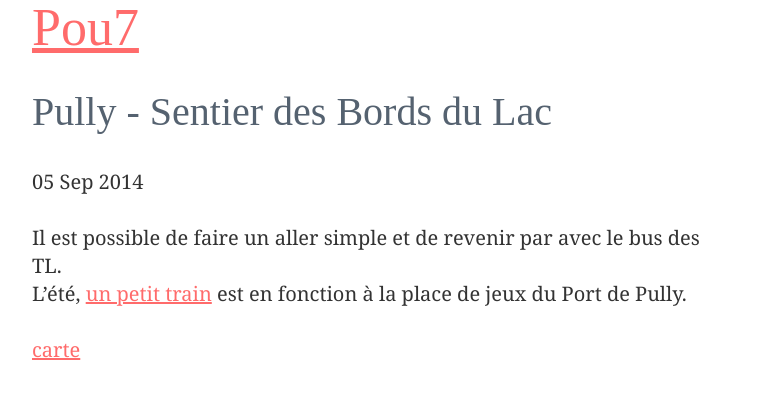
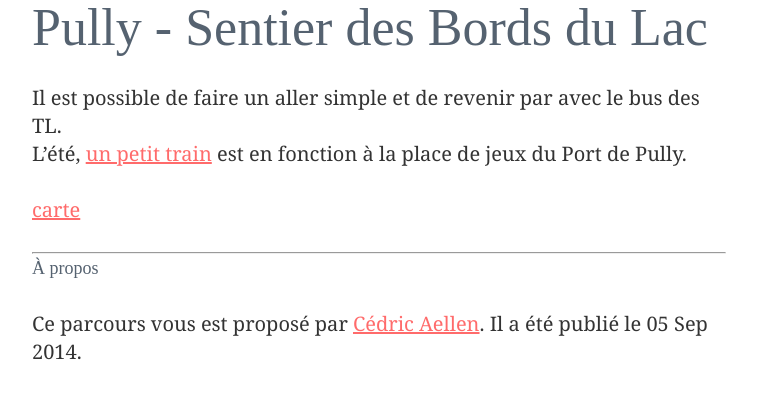
Before and after one commit to alienlebarge/pou7, a Jekyll site: the page built from _posts/2014-09-05-pully-sentier-des-bords-du-lac.md, in a window 1280 px wide. Shown: the top 399 px of the page, without its empty margins (261-1018 px from the left). Built offline with Jekyll 4.4.1, drawn with Linux system fonts in a browser that asks for light colours.

Commit message:
basic post header and footer

```diff
--- a/_layouts/default.html
+++ b/_layouts/default.html
@@ -19,10 +19,6 @@
 
   <div class="container">
 
-    <header>
-      <h1><a href="/">{{ site.name }}</a></h1>
-    </header>
-
     {{ content }}
 
   </div><!-- /container -->
--- a/_layouts/post.html
+++ b/_layouts/post.html
@@ -1,9 +1,19 @@
 ---
 layout: default
 ---
-<h2>{{ page.title }}</h2>
-<p>{{ page.date | date_to_string }}</p>
+<article>
 
-<div>
-{{ content }}
-</div>
+  <header>
+    <h1>{{ page.title }}</h1>
+  </header>
+
+  {{ content }}
+
+  <hr>
+
+  <footer>
+    <h2 class="zeta">&Agrave; propos</h2>
+    <p class="small">Ce parcours vous est proposé par <a href="{{ page.author.url }}">{{ page.author.name }}</a>. Il a été publié le <time datetime="{{ page.date }}">{{ page.date | date_to_string }}</time>.</p>
+  </footer>
+
+</article>
--- a/_posts/2014-09-05-pully-sentier-des-bords-du-lac.md
+++ b/_posts/2014-09-05-pully-sentier-des-bords-du-lac.md
@@ -1,6 +1,9 @@
 ---
 layout: post
 title:  "Pully - Sentier des Bords du Lac"
+author:
+  name: "Cédric Aellen"
+  url: http://www.twitter.com/alienlebarge
 date:   2014-09-05 10:56:59
 categories: trail
 ---
--- a/index.html
+++ b/index.html
@@ -3,7 +3,11 @@ layout: default
 title: Pou7
 ---
 
-<h1>Blog Posts</h1>
+<header>
+  <h1><a href="/">{{ site.name }}</a></h1>
+</header>
+
+<h2>Ballades</h2>
 <ul>
   {% for post in site.posts %}
     <li><span>{{ post.date | date_to_string }}</span> &raquo; <a href="{{ post.url }}">{{ post.title }}</a></li>
```
